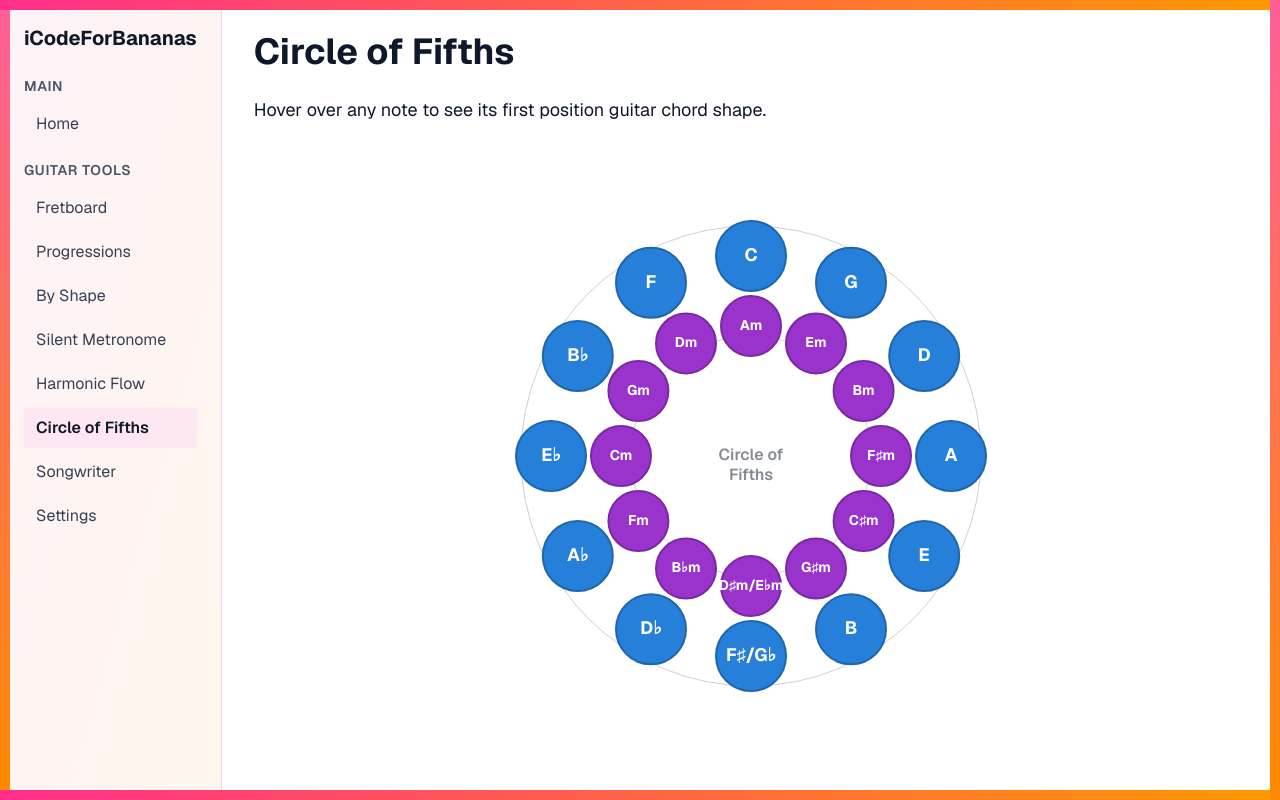
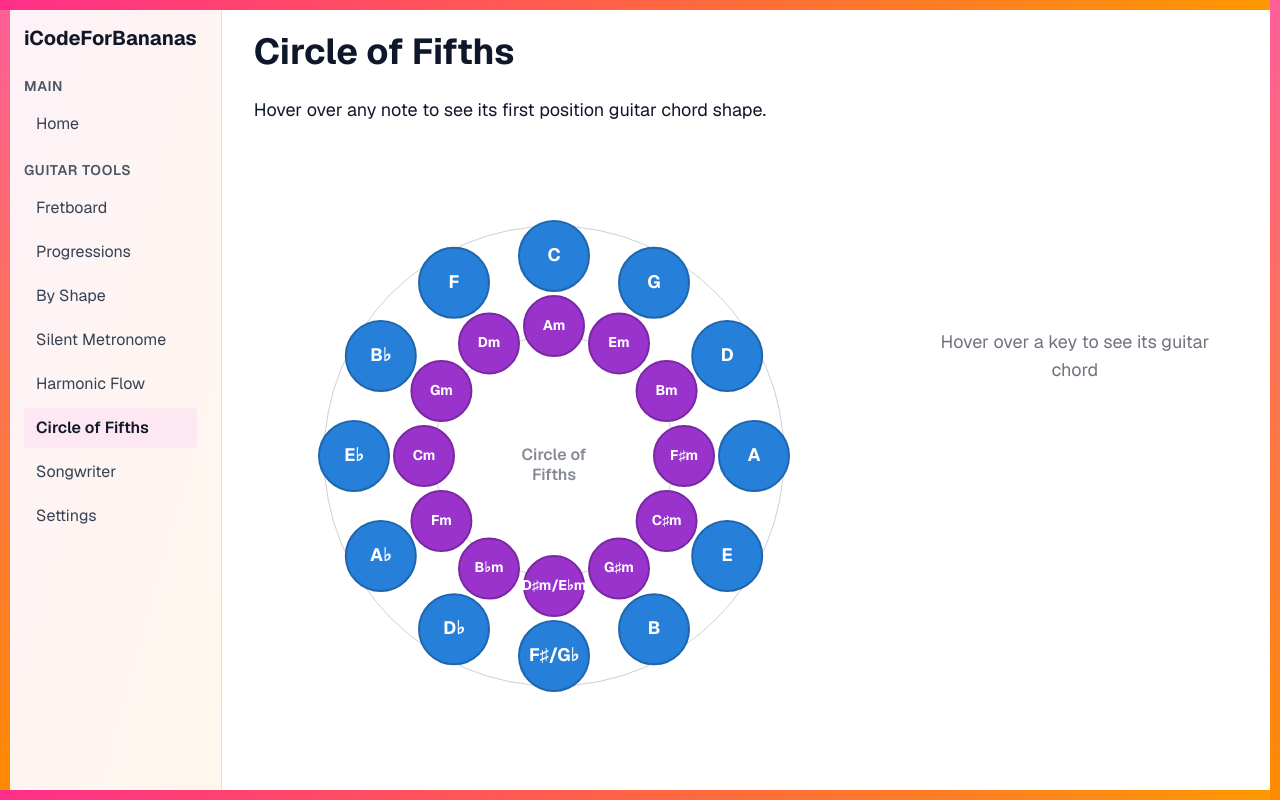
Before and after one commit to iCodeForBananas/iCodeForBananas, a Next.js app: page /circle-of-fifths in a window 1280 px wide. Built offline with nearby package versions, Linux system fonts and the light colour scheme.

Commit message:
feat: Enhance Circle of Fifths component with key selection and improved layout

```diff
--- a/app/components/CircleOfFifths.tsx
+++ b/app/components/CircleOfFifths.tsx
@@ -32,6 +32,11 @@ export default function CircleOfFifths() {
     frets: (number | null)[];
     type: "major" | "minor";
   } | null>(null);
+  const [selectedKey, setSelectedKey] = useState<{
+    chord: string;
+    frets: (number | null)[];
+    type: "major" | "minor";
+  } | null>(null);
 
   const centerX = 300;
   const centerY = 300;
@@ -50,6 +55,9 @@ export default function CircleOfFifths() {
 
   return (
     <div className='circle-of-fifths-container'>
+      {" "}
+      <div className='circle-column'>
+        {" "}
         <svg width='600' height='600' className='circle-svg'>
           {/* Outer circle background */}
           <circle
@@ -85,6 +93,7 @@ export default function CircleOfFifths() {
                   className='key-circle major-key'
                   onMouseEnter={() => setHoveredKey({ chord: data.major, frets: data.majorFrets, type: "major" })}
                   onMouseLeave={() => setHoveredKey(null)}
+                  onClick={() => setSelectedKey({ chord: data.major, frets: data.majorFrets, type: "major" })}
                 />
                 <text
                   x={pos.x}
@@ -94,6 +103,7 @@ export default function CircleOfFifths() {
                   className='key-text'
                   onMouseEnter={() => setHoveredKey({ chord: data.major, frets: data.majorFrets, type: "major" })}
                   onMouseLeave={() => setHoveredKey(null)}
+                  onClick={() => setSelectedKey({ chord: data.major, frets: data.majorFrets, type: "major" })}
                 >
                   {data.major}
                 </text>
@@ -113,6 +123,7 @@ export default function CircleOfFifths() {
                   className='key-circle minor-key'
                   onMouseEnter={() => setHoveredKey({ chord: data.minor, frets: data.minorFrets, type: "minor" })}
                   onMouseLeave={() => setHoveredKey(null)}
+                  onClick={() => setSelectedKey({ chord: data.minor, frets: data.minorFrets, type: "minor" })}
                 />
                 <text
                   x={pos.x}
@@ -122,6 +133,7 @@ export default function CircleOfFifths() {
                   className='key-text minor-text'
                   onMouseEnter={() => setHoveredKey({ chord: data.minor, frets: data.minorFrets, type: "minor" })}
                   onMouseLeave={() => setHoveredKey(null)}
+                  onClick={() => setSelectedKey({ chord: data.minor, frets: data.minorFrets, type: "minor" })}
                 >
                   {data.minor}
                 </text>
@@ -137,11 +149,12 @@ export default function CircleOfFifths() {
             Fifths
           </text>
         </svg>
-
+      </div>
       {/* Chord diagram display */}
-      {hoveredKey && (
+      <div className='chord-column'>
+        {hoveredKey || selectedKey ? (
           <div className='chord-display'>
-          <h3 className='text-2xl font-bold mb-4'>{hoveredKey.chord}</h3>
+            <h3 className='text-2xl font-bold mb-4'>{(hoveredKey || selectedKey)!.chord}</h3>
             <div className='chord-diagram'>
               <svg width='150' height='200' viewBox='0 0 150 200'>
                 {/* Fret lines */}
@@ -171,12 +184,19 @@ export default function CircleOfFifths() {
                 ))}
 
                 {/* Finger positions and muted strings */}
-              {hoveredKey.frets.map((fret, stringIndex) => {
+                {(hoveredKey || selectedKey)!.frets.map((fret, stringIndex) => {
                   const x = 30 + stringIndex * 20;
                   if (fret === null) {
                     // Muted string (X)
                     return (
-                    <text key={`muted-${stringIndex}`} x={x} y='20' textAnchor='middle' fontSize='16' fontWeight='bold'>
+                      <text
+                        key={`muted-${stringIndex}`}
+                        x={x}
+                        y='20'
+                        textAnchor='middle'
+                        fontSize='16'
+                        fontWeight='bold'
+                      >
                         ×
                       </text>
                     );
@@ -203,7 +223,12 @@ export default function CircleOfFifths() {
               <p className='text-sm mt-2 text-center'>First Position</p>
             </div>
           </div>
+        ) : (
+          <div className='chord-placeholder'>
+            <p className='text-lg text-center opacity-60'>Hover over a key to see its guitar chord</p>
+          </div>
         )}
+      </div>
     </div>
   );
 }
--- a/app/components/circleOfFifths.css
+++ b/app/components/circleOfFifths.css
@@ -1,14 +1,27 @@
 .circle-of-fifths-container {
+  display: grid;
+  grid-template-columns: auto 1fr;
+  gap: 3rem;
+  align-items: start;
+  margin-top: 2rem;
+  max-width: 1200px;
+}
+
+.circle-column {
   display: flex;
-  gap: 3rem;
+  justify-content: center;
   align-items: center;
-  justify-content: center;
-  flex-wrap: wrap;
-  margin-top: 2rem;
 }
 
 .circle-svg {
   flex-shrink: 0;
+}
+
+.chord-column {
+  display: flex;
+  justify-content: center;
+  align-items: center;
+  min-height: 400px;
 }
 
 .key-circle {
@@ -44,7 +57,7 @@
   font-size: 18px;
   font-weight: bold;
   fill: white;
-  pointer-events: none;
+  cursor: pointer;
   user-select: none;
 }
 
@@ -65,7 +78,19 @@
   border-radius: 12px;
   padding: 2rem;
   min-width: 250px;
+  width: 100%;
+  max-width: 350px;
   box-shadow: 0 4px 6px -1px rgba(0, 0, 0, 0.1), 0 2px 4px -1px rgba(0, 0, 0, 0.06);
+}
+
+.chord-placeholder {
+  padding: 2rem;
+  min-width: 250px;
+  width: 100%;
+  max-width: 350px;
+  display: flex;
+  align-items: center;
+  justify-content: center;
 }
 
 .chord-diagram {
```
Lines whose indentation alone changed are shown as unchanged.
